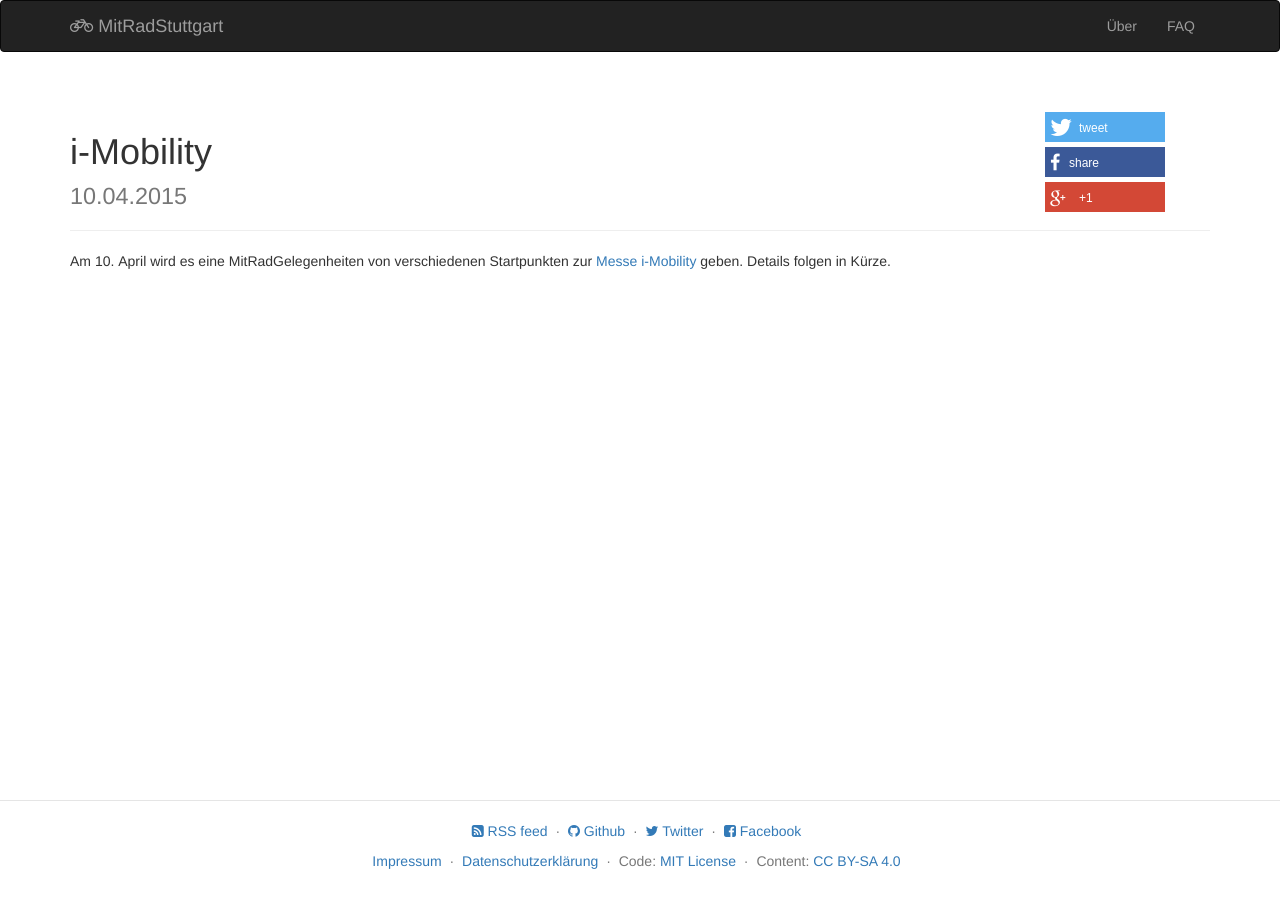
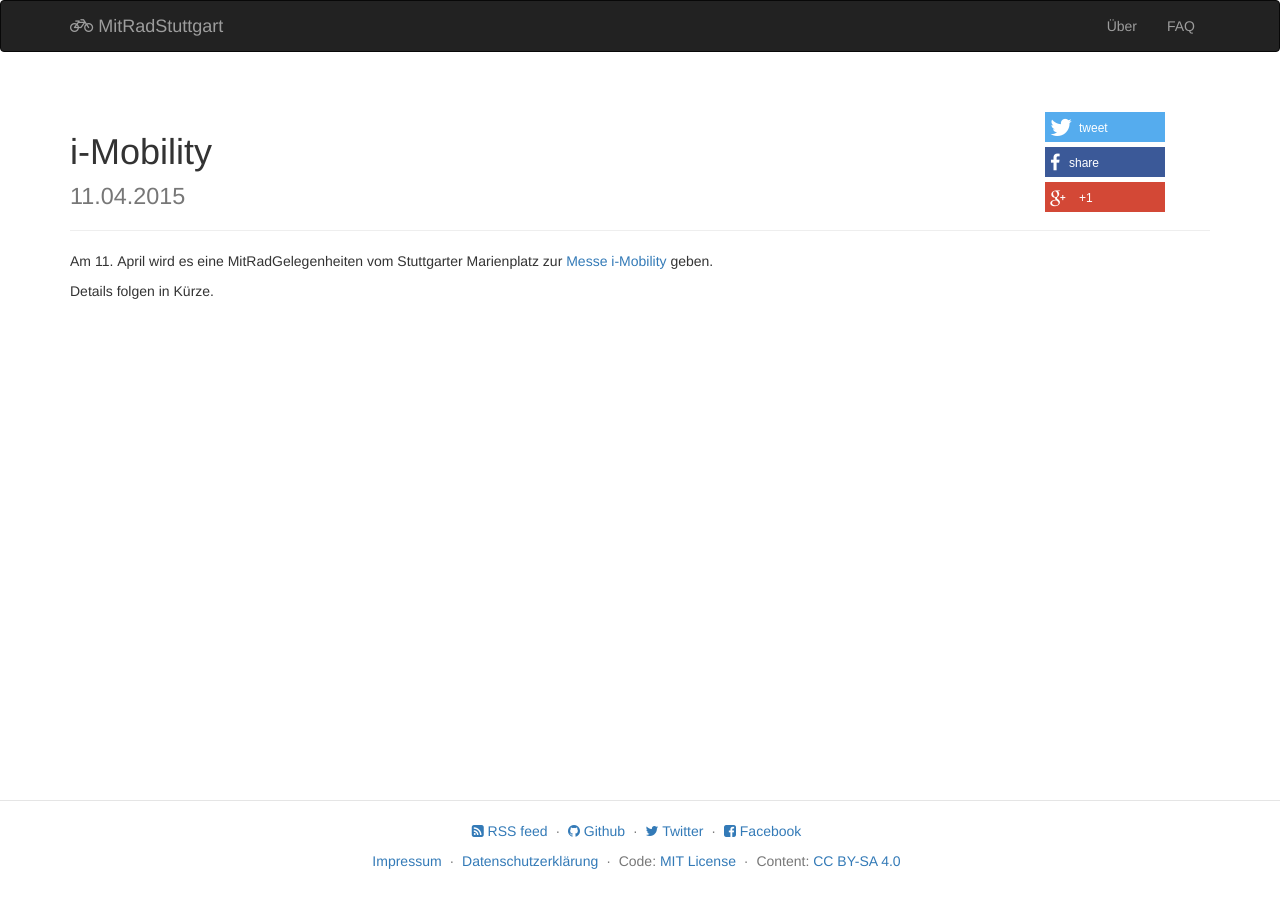
Before and after one commit to mitradstuttgart/mitradstuttgart.github.io, a Jekyll site: the page built from _posts/mrg/2015-04-11-i-mobility.markdown, in a window 1280 px wide. Built offline with Jekyll 4.4.1, drawn with Linux system fonts in a browser that asks for light colours; comment, search, counter and statistics services are not loaded.

Commit message:
Updated MitRadGelegenheit: i-Mobility, 2015-04-11

```diff
--- a/_posts/mrg/2015-04-10-i-mobility.markdown
+++ b/_posts/mrg/2015-04-11-i-mobility.markdown
@@ -1,12 +1,14 @@
 ---
 layout: mitradgelegenheit
 title:  "i-Mobility"
-date:   2015-04-10 08:00:00
+date:   2015-04-11 10:00:00
 categories: mitradgelegenheit
 facebook-event:
 ---
 
-Am 10.&nbsp;April wird es eine MitRadGelegenheiten von verschiedenen Startpunkten zur [Messe i-Mobility][I-Mobility]{:target="_blank"} geben.  Details folgen in Kürze.
+Am 11.&nbsp;April wird es eine MitRadGelegenheiten vom Stuttgarter Marienplatz zur [Messe i-Mobility][I-Mobility]{:target="_blank"} geben.
+
+Details folgen in Kürze.
 
 
 
```
